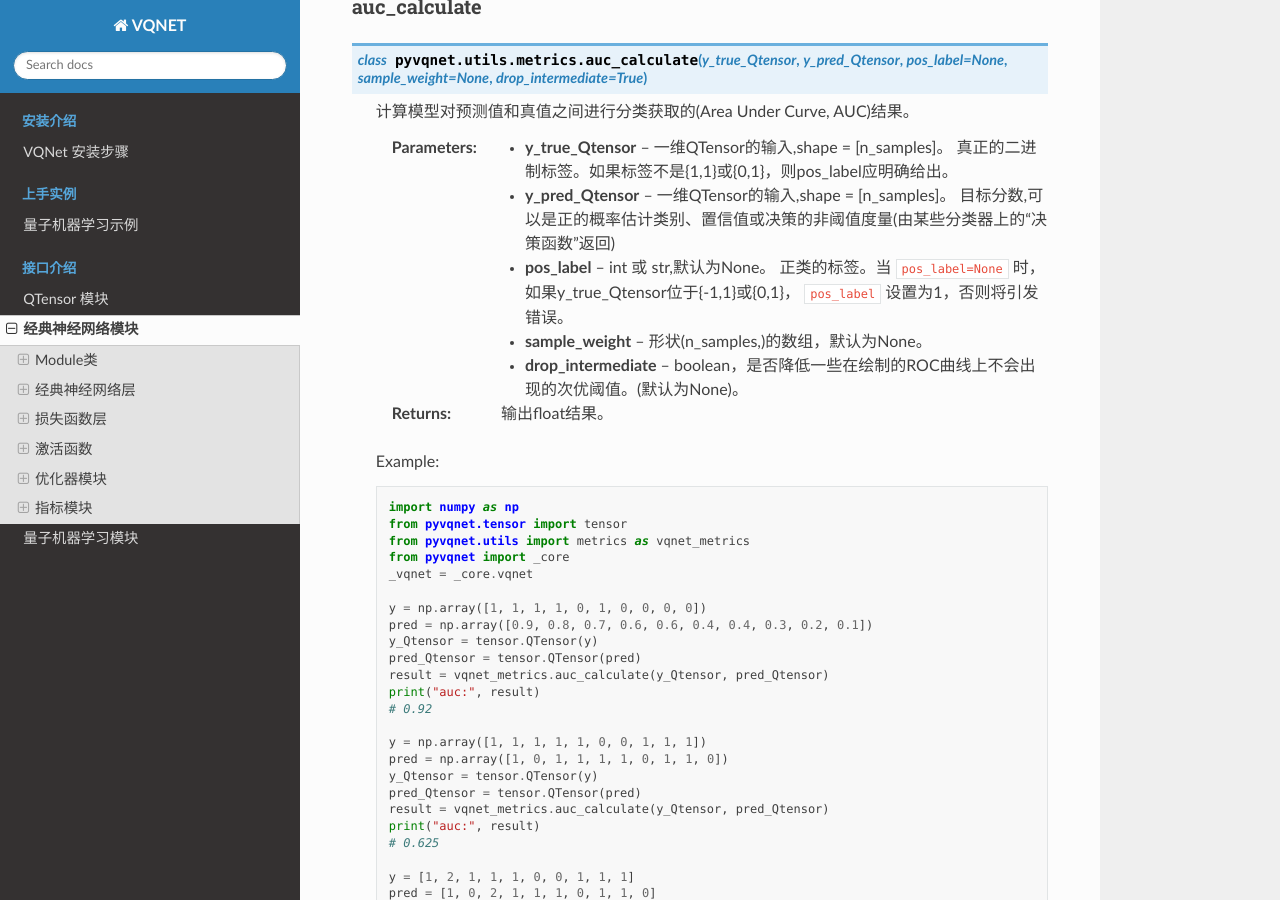
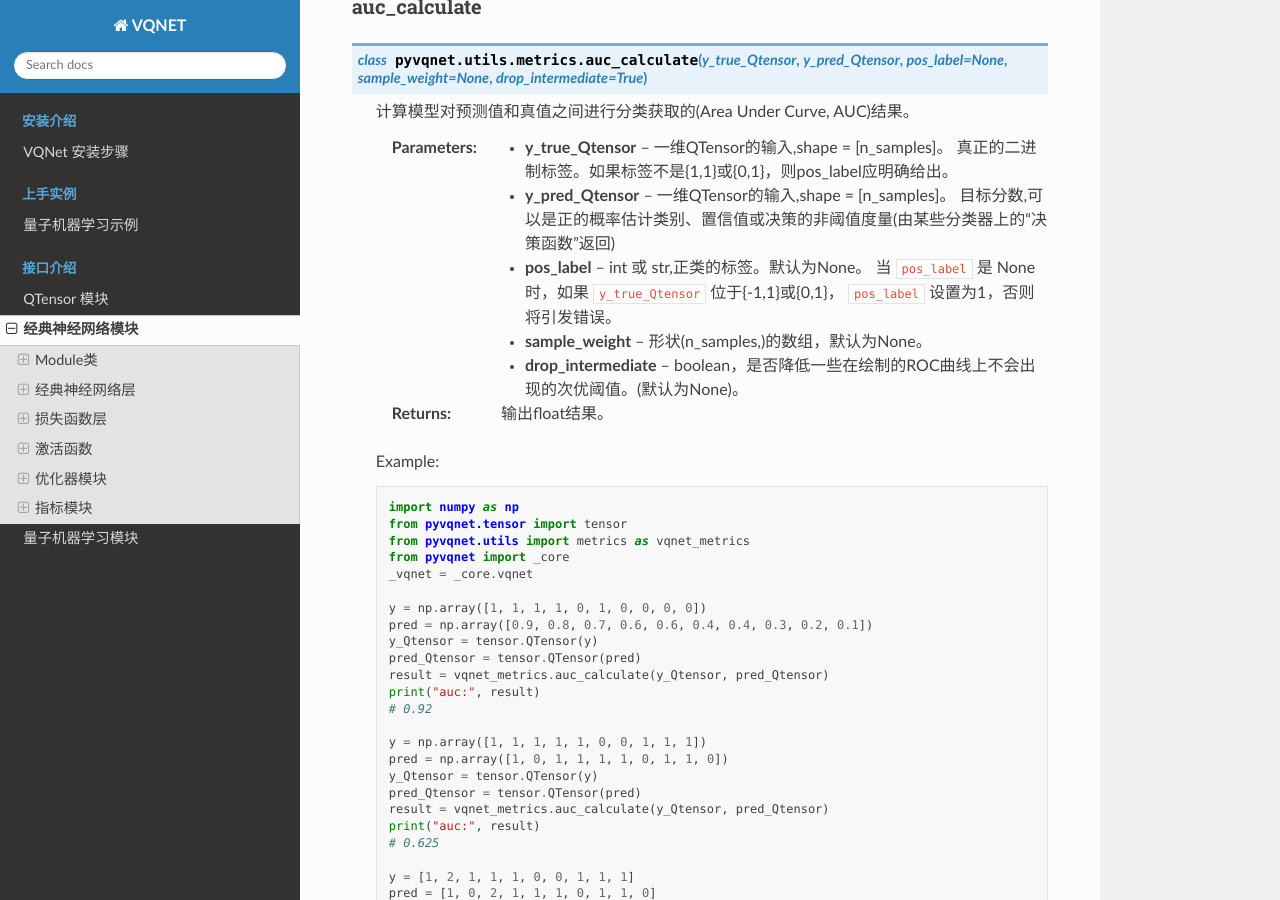
Before and after one commit to OriginQ/VQNET2.0-tutorial, a Sphinx documentation site: the page built from source/rst/nn.rst, in a window 1280 px wide and 900 px high, scrolled down 42233 px. Built offline with Sphinx 7.4.7 and the Read the Docs theme 2.0.0, drawn with Linux system fonts in a browser that asks for light colours; some of the changed text lies outside the part shown.

```diff
--- a/source/rst/nn.rst
+++ b/source/rst/nn.rst
@@ -2221,8 +2221,8 @@ auc_calculate
                             真正的二进制标签。如果标签不是{1,1}或{0,1}，则pos_label应明确给出。
     :param y_pred_Qtensor: 一维QTensor的输入,shape = [n_samples]。
                             目标分数,可以是正的概率估计类别、置信值或决策的非阈值度量(由某些分类器上的“决策函数”返回)
-    :param pos_label: int 或 str,默认为None。
-                    正类的标签。当 ``pos_label=None`` 时，如果y_true_Qtensor位于{-1,1}或{0,1}， ``pos_label`` 设置为1，否则将引发错误。
+    :param pos_label: int 或 str,正类的标签。默认为None。
+                    当 ``pos_label`` 是 None 时，如果 ``y_true_Qtensor`` 位于{-1,1}或{0,1}， ``pos_label`` 设置为1，否则将引发错误。
     :param sample_weight: 形状(n_samples,)的数组，默认为None。
     :param drop_intermediate: boolean，是否降低一些在绘制的ROC曲线上不会出现的次优阈值。(默认为None)。
 
```
Also changed, not shown: other parts of source/rst/nn.rst (+2 -2 lines).
